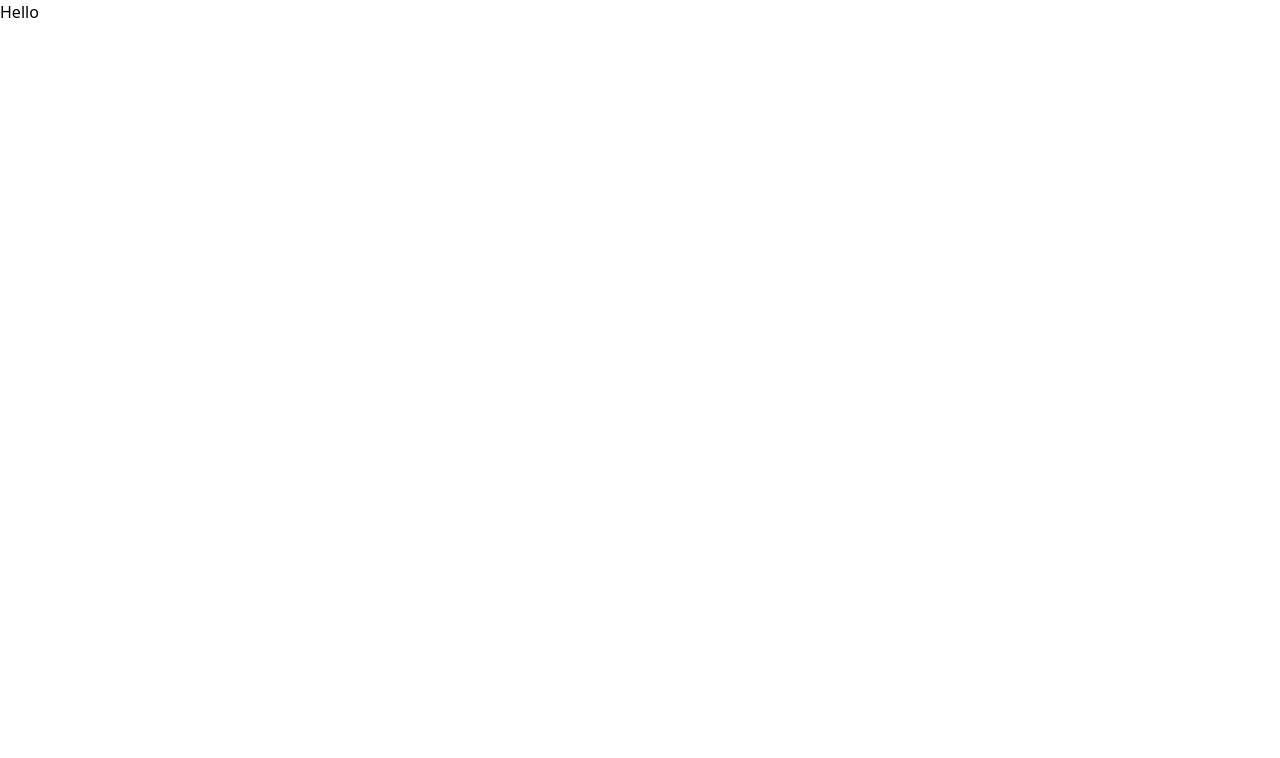
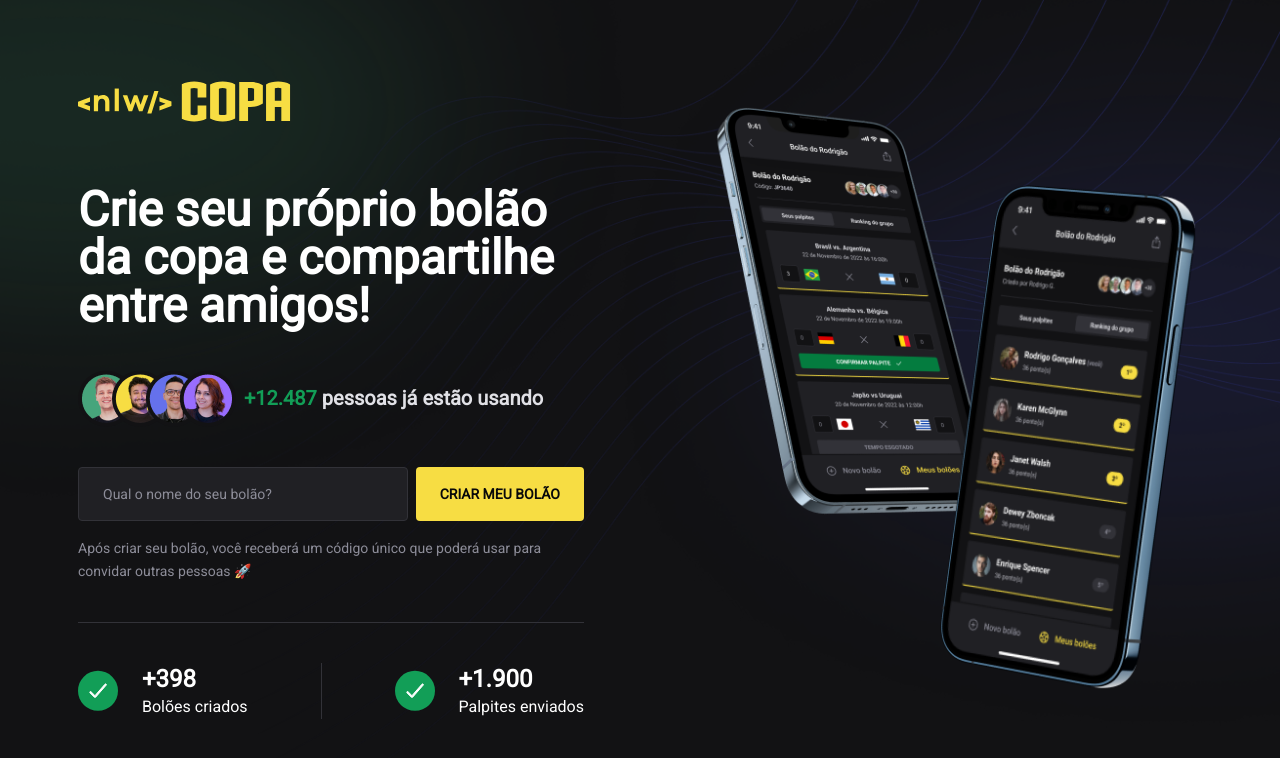
Before and after one commit to mbagatini/nlw-copa, a Next.js app in the folder web/: page / in a window 1280 px wide. Shown: the top 758 px of the page. Built offline with nearby package versions, Linux system fonts and the light colour scheme.

Commit message:
Landing page

```diff
--- /dev/null
+++ b/web/postcss.config.js
@@ -0,0 +1,6 @@
+module.exports = {
+  plugins: {
+    tailwindcss: {},
+    autoprefixer: {},
+  },
+}
--- /dev/null
+++ b/web/src/pages/_document.tsx
@@ -0,0 +1,17 @@
+import { Html, Head, Main, NextScript } from 'next/document'
+
+export default function Document() {
+	return (
+		<Html>
+			<Head>
+				<link rel="preconnect" href="https://fonts.googleapis.com" />
+				<link rel="preconnect" href="https://fonts.gstatic.com" crossOrigin="" />
+				<link href="https://fonts.googleapis.com/css2?family=Roboto:ital,wght@0,400;1,700&display=swap" rel="stylesheet" />
+			</Head>
+			<body className="bg-[#121214] bg-curved-lines bg-cover bg-no-repeat">
+				<Main></Main>
+				<NextScript />
+			</body>
+		</Html>
+	)
+}
--- a/web/src/pages/index.tsx
+++ b/web/src/pages/index.tsx
@@ -1,5 +1,69 @@
+import Head from 'next/head';
+
+import Image from "next/image";
+
+import logoImg from '../assets/logo.svg';
+import checkImg from '../assets/check.svg';
+import avatarsImg from '../assets/avatars.png';
+import devicesImg from '../assets/devices.png';
+
 export default function Home() {
 	return (
-		<h1>Hello</h1>
+		<div>
+			<Head>
+				<title>nlw COPA</title>
+			</Head>
+			<main className='max-w-[1124px] h-screen grid grid-cols-2 gap-28 mx-auto items-center'>
+				<div className='flex flex-col gap-10'>
+					<Image src={logoImg} alt="nlw COPA" quality={100} className='mb-6' />
+
+					<h1 className='text-white font-bold text-5xl'>Crie seu próprio bolão da copa e compartilhe entre amigos!</h1>
+
+					<div className='flex items-center gap-2'>
+						<Image src={avatarsImg} alt="Users avatars" quality={100} />
+						<strong className='text-gray-100 text-xl'>
+							<span className='text-green-300'>+12.487</span> pessoas já estão usando
+						</strong>
+					</div>
+
+					<div>
+						<form className='flex gap-2 text-sm'>
+							<input
+								type="text"
+								placeholder='Qual o nome do seu bolão?'
+								className='flex-1 px-6 py-4 rounded bg-gray-700 border border-gray-600 text-white [&[data-placeholder]]:text-gray-200'
+							/>
+							<button type='submit' className='px-6 py-4 rounded bg-yellow-500 font-bold text-gray-950 uppercase hover:brightness-90'>
+								Criar meu bolão
+							</button>
+						</form>
+
+						<p className='text-sm text-gray-400 mt-4 leading-relaxed'>Após criar seu bolão, você receberá um código único que poderá usar para convidar outras pessoas 🚀</p>
+					</div>
+
+					<div className='flex justify-between border-t border-gray-600 pt-10'>
+						<div className='flex gap-6'>
+							<Image src={checkImg} alt="Check image" />
+							<div className='text-white'>
+								<strong className='text-2xl'>+398</strong>
+								<p>Bolões criados</p>
+							</div>
+						</div>
+
+						<div className='border-r border-gray-600' />
+
+						<div className='flex gap-6'>
+							<Image src={checkImg} alt="Check image" />
+							<div className='text-white'>
+								<strong className='text-2xl'>+1.900</strong>
+								<p>Palpites enviados</p>
+							</div>
+						</div>
+					</div>
+				</div>
+
+				<Image src={devicesImg} alt="Preview app on device screen" quality={100} />
+			</main>
+		</div>
 	)
 }
--- a/web/src/styles/global.css
+++ b/web/src/styles/global.css
@@ -1,3 +1,7 @@
 @tailwind base;
+@tailwind components;
 @tailwind utilities;
-@tailwind components;
+
+body {
+	-webkit-font-smoothing: antialiased;
+}
--- a/web/tailwind.config.js
+++ b/web/tailwind.config.js
@@ -1,10 +1,34 @@
 /** @type {import('tailwindcss').Config} */
 module.exports = {
 	content: [
-		'./src/**/*.tsx'
+		"./src/**/*.tsx",
 	],
 	theme: {
-		extend: {},
+		extend: {
+			colors: {
+				gray: {
+					100: '#E1E1E6',
+					200: '#C4C4CC',
+					400: '#8D8D99',
+					600: '#323238',
+					700: '#202024',
+					950: '#09090A',
+				},
+				yellow: {
+					500: '#F7DD43'
+				},
+				green: {
+					300: '#129E57',
+					500: '#35875D'
+				}
+			},
+			fontFamily: {
+				sans: 'Roboto, sans-serif',
+			},
+			backgroundImage: {
+				'curved-lines': "url('/background.png')"
+			}
+		},
 	},
 	plugins: [],
 }
```
Also changed, not shown: web/public/background.png (renamed from web/src/assets/background.png), web/src/assets/check.svg (renamed from web/src/assets/icon.svg).
